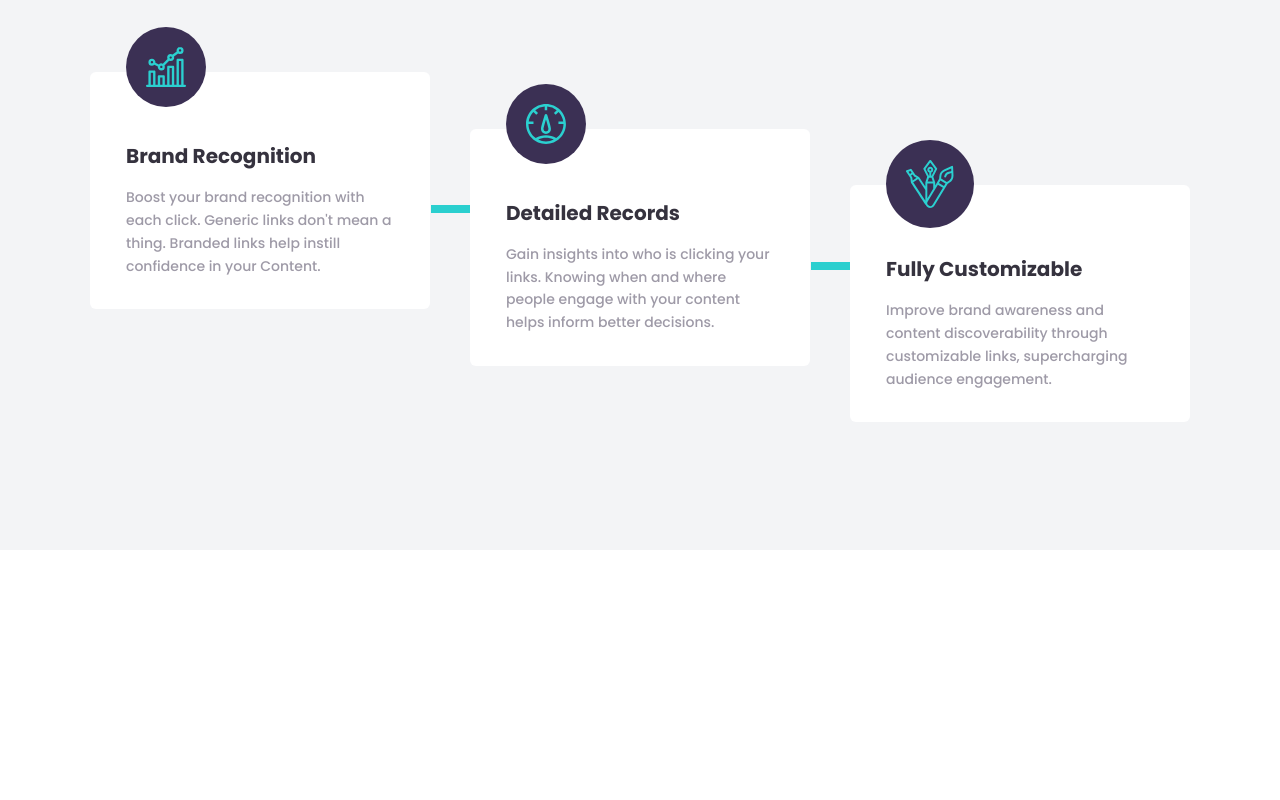
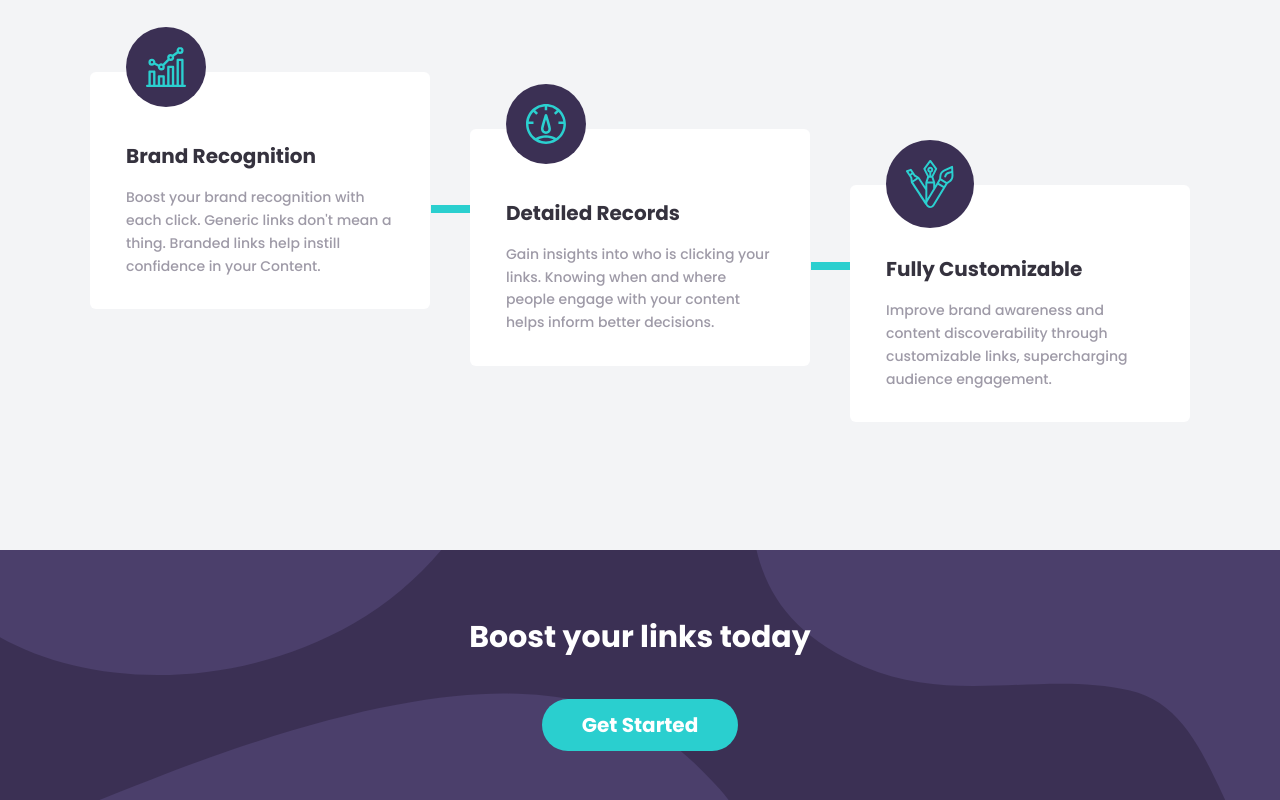
Before and after one commit to pandaman404/url-shortening-landing, a Next.js app in the folder website/: page / in a window 1280 px wide. Shown: the part 994-1794 px from the top of the page. Before the commit the page ends 1544 px from the top, so only its background shows below. Built offline with nearby package versions, Linux system fonts and the light colour scheme.

Commit message:
se crea "pre-footer"

```diff
--- a/website/src/app/page.tsx
+++ b/website/src/app/page.tsx
@@ -1,5 +1,6 @@
 import Header from '@/components/Header';
 import HeroSection from '@/components/HeroSection';
+import PreFooter from '@/components/PreFooter';
 import StatsSection from '@/components/StatsSection';
 
 export default function Home() {
@@ -8,6 +9,7 @@ export default function Home() {
       <Header />
       <HeroSection />
       <StatsSection />
+      <PreFooter />
     </>
   );
 }
--- /dev/null
+++ b/website/src/components/PreFooter.tsx
@@ -0,0 +1,34 @@
+import Image from 'next/image';
+import bgMobile from '@/images/bg-boost-mobile.svg';
+import bgDesktop from '@/images/bg-boost-desktop.svg';
+
+const PreFooter = () => {
+  return (
+    <section className='relative w-full h-[300px] sm:h-[250px] bg-shortly-dark-violet flex items-center justify-center'>
+      <Image
+        src={bgMobile}
+        alt=''
+        layout='fill'
+        objectFit='cover'
+        className='sm:hidden'
+      />
+      <Image
+        src={bgDesktop}
+        alt=''
+        layout='fill'
+        objectFit='cover'
+        className='hidden sm:block'
+      />
+      <div className=' text-center relative z-1'>
+        <h3 className='text-white mb-6 text-2xl xl:text-3xl font-bold'>
+          Boost your links today
+        </h3>
+        <button className='relative bg-shortly-cyan text-white font-bold px-10 lg:px-10 py-3 lg:py-3 rounded-full hover:opacity-60 lg:mx-10 xl:mx-0 xl:text-xl xl:top-5'>
+          Get Started
+        </button>
+      </div>
+    </section>
+  );
+};
+
+export default PreFooter;
```
